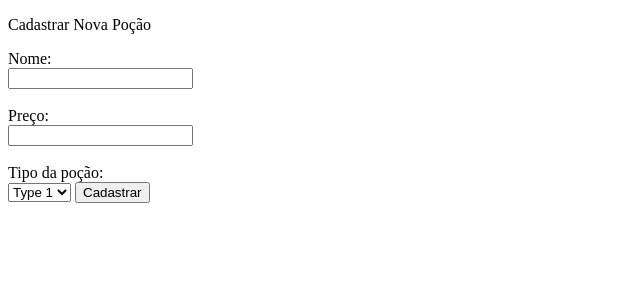
After one commit to LuanaPovroznik/Potions, a PHP site: page /projects/new_potion.php in a window 1280 px wide. The commit adds this page. Shown: the top 300 px of the page, without its empty margins (0-640 px from the left). Run offline with PHP 8.4, Linux system fonts and the light colour scheme.

Commit message:
wip: add new employee working | add new potion and potion type in progress

```diff
--- /dev/null
+++ b/src/new_potion.php
@@ -0,0 +1,53 @@
+<?php
+    include 'config.php';
+?>
+    <!doctype html>
+    <html lang="pt-BR">
+    <head>
+        <meta charset="UTF-8">
+        <meta name="viewport"
+              content="width=device-width, user-scalable=no, initial-scale=1.0, maximum-scale=1.0, minimum-scale=1.0">
+        <meta http-equiv="X-UA-Compatible" content="ie=edge">
+        <title>Cadastrar Nova Poção</title>
+    </head>
+    <body>
+    <div class="container">
+        <div class="form">
+            <form action="new_potion.php" method="POST" name="newPotionForm" id="newPotionForm">
+                <p>Cadastrar Nova Poção</p>
+                <label for="potionName">Nome:</label><br>
+                <input type="text" name="potionName"><br><br>
+                <label for="potionPrice">Preço:</label><br>
+                <input type="float" name="potionPrice"><br><br>
+                <label for="potionType">Tipo da poção:</label><br>
+                <select name="potionType" id="potionType">
+                    <option value="Type1">Type 1</option>
+                    <option value="Type2">Type 2</option>
+                </select>
+                <input type="submit" name="addButton" value="Cadastrar">
+            </form>
+        </div>
+    </div>
+    </body>
+    </html>
+
+<?php
+if(@$_REQUEST['addButton'] == "Cadastrar") {
+    @$employeeName = $_POST["employeeName"];
+    @$employeeLevel = $_POST["employeeLevel"];
+    @$employeeCPF = $_POST["employeeCPF"];
+    @$employeeLogin = $_POST["employeeLogin"];
+    @$employeePassword = md5($_POST['employeePassword']);
+
+
+    $sql = "INSERT INTO potion (isAdm, nome, cpf, login, password)
+                    VALUES ('$isAdm', '$employeeName', '$employeeCPF', '$employeeLogin', '$employeePassword')";
+
+
+    if (mysqli_query($con, $sql)) {
+        echo "Cadastrado com sucesso.";
+    } else {
+        "Erro ao cadastrar";
+    }
+}
+?>
```
Also changed, not shown: src/new_employee.php (+39 -8 lines).
